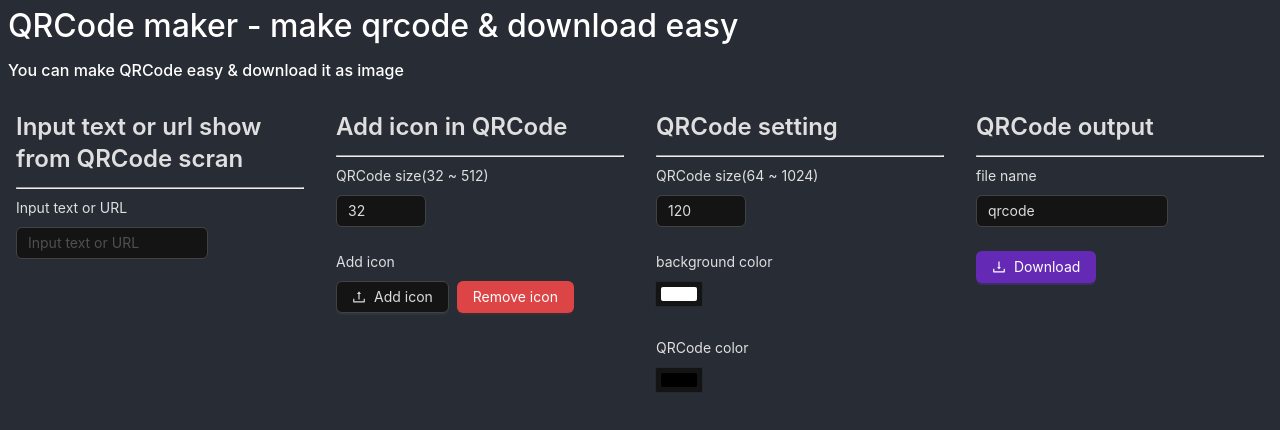
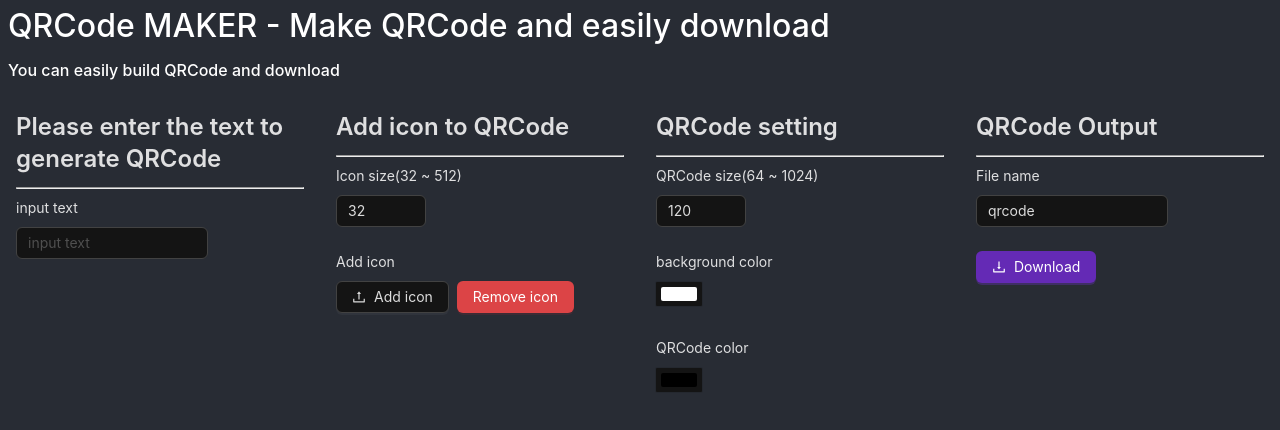
Before and after one commit to tedshd/tool, a React (Create React App) app in the folder qrcode/: page / in a window 1280 px wide. Shown: the top 430 px of the page. Built offline with nearby package versions, Linux system fonts and the light colour scheme.

Commit message:
[dev] Add i18n.

```diff
--- a/qrcode/package.json
+++ b/qrcode/package.json
@@ -7,10 +7,13 @@
     "@testing-library/react": "^13.4.0",
     "@testing-library/user-event": "^13.5.0",
     "antd": "^5.1.6",
+    "i18next": "^22.4.9",
+    "i18next-http-backend": "^2.1.1",
     "qrcode": "^1.5.1",
     "react": "^18.2.0",
     "react-color": "^2.19.3",
     "react-dom": "^18.2.0",
+    "react-i18next": "^12.1.5",
     "react-scripts": "5.0.1",
     "web-vitals": "^2.1.4"
   },
--- /dev/null
+++ b/qrcode/public/locales/en.json
@@ -0,0 +1,18 @@
+{
+  "h1_title": "QRCode MAKER - Make QRCode and easily download",
+  "desc": "You can easily build QRCode and download",
+  "input_title": "Please enter the text to generate QRCode",
+  "input_label": "input text",
+  "add_icon_title": "Add icon to QRCode",
+  "icon_size": "Icon size(32 ~ 512)",
+  "add_icon_label": "Add icon",
+  "remove_icon": "Remove icon",
+  "qrcode_setting_title": "QRCode setting",
+  "qrcode_size": "QRCode size(64 ~ 1024)",
+  "bg_color": "background color",
+  "qrcode_color": "QRCode color",
+  "qrcode_output_title": "QRCode Output",
+  "file_name": "File name",
+  "input_file_name": "Please enter the file name",
+  "download": "Download"
+}
--- a/qrcode/src/App.js
+++ b/qrcode/src/App.js
@@ -5,6 +5,7 @@ import { SketchPicker } from 'react-color'
 import { UploadOutlined, DownloadOutlined } from '@ant-design/icons';
 import { ConfigProvider, theme, Space, message, Form, Button, Input, Upload, Typography, InputNumber } from 'antd';
 import useInputChange from './hooks/useInputChange'
+import { useTranslation } from 'react-i18next'
 import 'antd/dist/reset.css';
 import './App.css';
 
@@ -20,6 +21,7 @@ const { Title } = Typography;
 
 function App() {
   const [fileList, setFileList] = useState([])
+  const { t, i18n } = useTranslation()
 
   const [qrCodeText, setQrCodeText] = useInputChange('', 'trim')
   const [qrCodeTextStatus, setQrCodeTextStatus] = useState('')
@@ -305,12 +307,12 @@ function App() {
   >
     <div className="App">
       <header className='p-8'>
-        <h1>QRCode maker - make qrcode & download easy</h1>
-        <h2>You can make QRCode easy & download it as image</h2>
+        <h1>{ t('h1_title') }</h1>
+        <h2>{ t('desc') }</h2>
       </header>
       <main className="pure-g">
         <div className="pure-u-1  pure-u-md-1-2 pure-u-lg-1-4 p-16">
-          <Title level={3}>Input text or url show from QRCode scran</Title>
+          <Title level={3}>{ t('input_title') }</Title>
           <hr/>
           <Form
             name="basic"
@@ -318,13 +320,13 @@ function App() {
             labelCol={{ span: 16 }}
             wrapperCol={{ span: 16 }}
           >
-            <Form.Item label="Input text or URL" validateTrigger={'onChange'} validateStatus={qrCodeTextStatus}>
-              <Input minLength={1} placeholder="Input text or URL" onChange={setQrCodeText} allowClear={true} value={qrCodeText} showCount={false} required />
+            <Form.Item label={ t('input_label') } validateTrigger={'onChange'} validateStatus={qrCodeTextStatus}>
+              <Input minLength={1} placeholder={ t('input_label') } onChange={setQrCodeText} allowClear={true} value={qrCodeText} showCount={false} required />
             </Form.Item>
           </Form>
         </div>
         <div className="pure-u-1  pure-u-md-1-2 pure-u-lg-1-4 p-16">
-          <Title level={3}>Add icon in QRCode</Title>
+          <Title level={3}>{ t('add_icon_title') }</Title>
           <hr/>
           <Form
             name="basic"
@@ -332,21 +334,21 @@ function App() {
             labelCol={{ span: 16 }}
             wrapperCol={{ span: 16 }}
           >
-            <Form.Item label="QRCode size(32 ~ 512)">
+            <Form.Item label={ t('icon_size') }>
               <InputNumber min={32} max={512} value={iconSize} onChange={setIconSize} />
             </Form.Item>
-            <Form.Item label="Add icon">
+            <Form.Item label={ t('add_icon_label') }>
               <Space>
                 <Upload {...props}>
-                  <Button icon={<UploadOutlined />}>Add icon</Button>
+                  <Button icon={<UploadOutlined />}>{  t('add_icon_label') }</Button>
                 </Upload>
-                <Button type="primary" onClick={removeIcon} danger>Remove icon</Button>
+                <Button type="primary" onClick={removeIcon} danger>{ t('remove_icon') }</Button>
               </Space>
             </Form.Item>
           </Form>
         </div>
         <div className="pure-u-1  pure-u-md-1-2 pure-u-lg-1-4 p-16">
-          <Title level={3}>QRCode setting</Title>
+          <Title level={3}>{ t('qrcode_setting_title') }</Title>
           <hr/>
           <Form
             name="basic"
@@ -354,10 +356,10 @@ function App() {
             labelCol={{ span: 16 }}
             wrapperCol={{ span: 16 }}
           >
-            <Form.Item label="QRCode size(64 ~ 1024)">
+            <Form.Item label={ t('qrcode_size') }>
               <InputNumber min={64} max={1024} value={qrCodeSize} onChange={setQrCodeSize} />
             </Form.Item>
-            <Form.Item label="background color">
+            <Form.Item label={ t('bg_color') }>
               <div style={ colorPickBgStyles.swatch } onClick={ () => {colorClick('bg')} }>
                 <div style={ colorPickBgStyles.color } />
               </div>
@@ -366,7 +368,7 @@ function App() {
                 <SketchPicker color={ colorPickerBgProps.color } onChange={ (color) => {ColorChange(color, 'bg')} } />
               </div> : null }
             </Form.Item>
-            <Form.Item label="QRCode color">
+            <Form.Item label={ t('qrcode_color') }>
               <div style={ colorPickFgStyles.swatch } onClick={ () => {colorClick()} }>
                 <div style={ colorPickFgStyles.color } />
               </div>
@@ -378,7 +380,7 @@ function App() {
           </Form>
         </div>
         <div className="pure-u-1  pure-u-md-1-2 pure-u-lg-1-4 p-16">
-          <Title level={3}>QRCode output</Title>
+          <Title level={3}>{ t('qrcode_output_title') }</Title>
           <hr/>
           <Form
             name="basic"
@@ -386,10 +388,10 @@ function App() {
             labelCol={{ span: 16 }}
             wrapperCol={{ span: 16 }}
           >
-            <Form.Item label="file name">
-              <Input minLength={1} maxLength={2048} value={fileName} onChange={setFilename}  placeholder="Input filename" />
+            <Form.Item label={ t('file_name') }>
+              <Input minLength={1} maxLength={2048} value={fileName} onChange={setFilename}  placeholder={ t('input_file_name') } />
             </Form.Item>
-            <Button type="primary" icon={<DownloadOutlined />} onClick={download} >Download</Button>
+            <Button type="primary" icon={<DownloadOutlined />} onClick={download} >{ t('download') }</Button>
           </Form>
         </div>
       </main>
--- /dev/null
+++ b/qrcode/src/i18n.js
@@ -0,0 +1,28 @@
+
+import i18n from "i18next";
+import { initReactI18next } from "react-i18next";
+import Backend from "i18next-http-backend";
+
+i18n
+   // 使用 i18next-http-backend
+   .use(Backend)
+   // 將 i18next 傳入 react-i18next 裡面
+   .use(initReactI18next)
+   // 實例化 initReactI18next
+   .init({
+      debug: true,
+      backend: {
+         //網頁載入時去下載語言檔的位置
+         loadPath: "/locales/{{lng}}.json",
+      },
+      // 當目前的語言檔找不到對應的字詞時，會用 fallbackLng (en) 作為預設語言
+      fallbackLng: "en",
+      // 預設語言
+      lng: "en",
+      interpolation: {
+         // 是否要讓字詞 escaped 來防止 xss 攻擊，這裡因為 React.js 已經做了，就設成 false即可
+         escapeValue: false,
+      },
+   });
+
+export default i18n;
--- a/qrcode/src/index.js
+++ b/qrcode/src/index.js
@@ -1,6 +1,7 @@
 import React from 'react';
 import ReactDOM from 'react-dom/client';
 import './index.css';
+import './i18n.js';
 import App from './App';
 import reportWebVitals from './reportWebVitals';
 
```
Also changed, not shown: qrcode/public/locales/zh-TW.json (added, +18 -0 lines), 1 other file (tests, documents, lock files or other folders).
